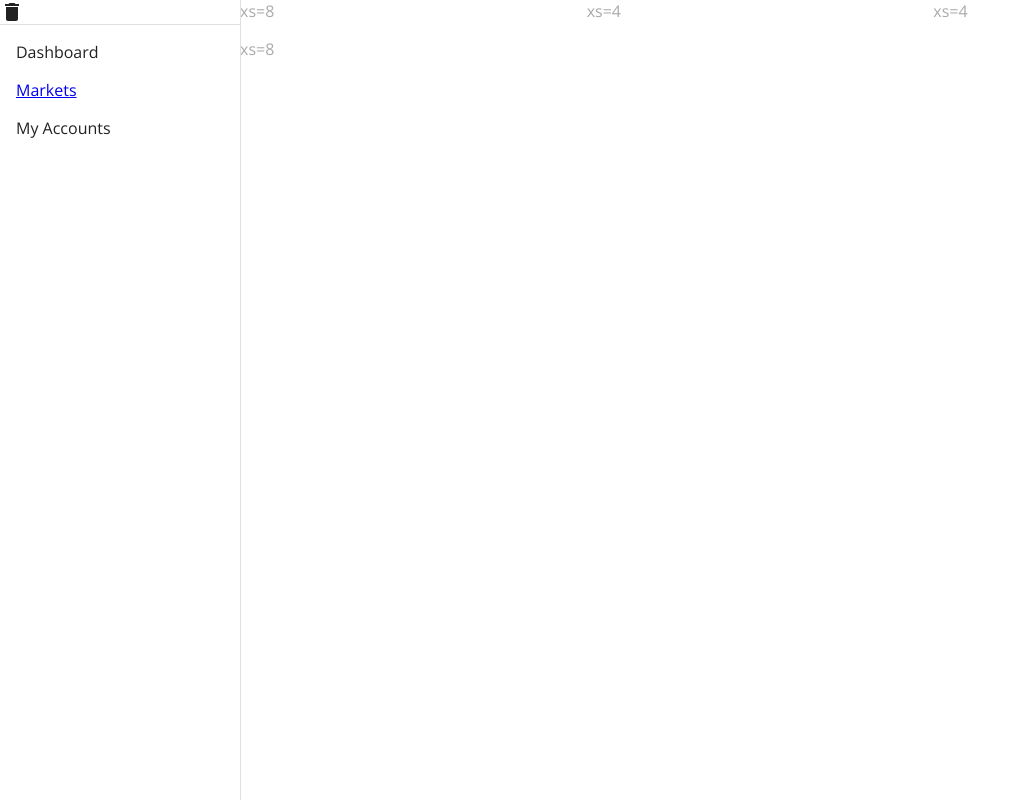
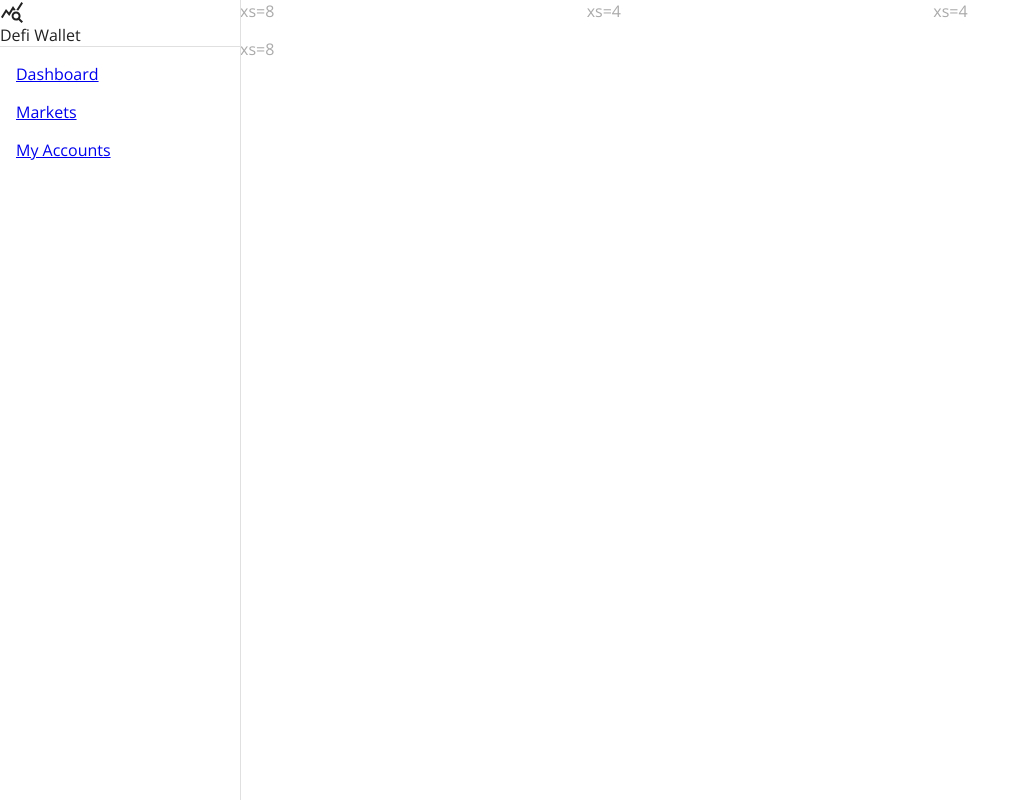
Before and after one commit to KyroC/Defi_Tracker, a React (Create React App) app: page / in a window 1280 px wide. Shown: the whole page, without its empty margins (0-1029 px from the left). Built offline with nearby package versions, Linux system fonts and the light colour scheme.

Commit message:
Updated drawer icon

```diff
--- a/src/components/Navbar.js
+++ b/src/components/Navbar.js
@@ -1,6 +1,6 @@
 import { Drawer, Divider, List, ListItem} from "@mui/material"
 import { Link } from 'react-router-dom';
-import DeleteIcon from '@mui/icons-material/Delete';
+import QueryStatsOutlinedIcon from '@mui/icons-material/QueryStatsOutlined';
 
 let drawerWidth = 240
 
@@ -15,19 +15,25 @@ function Navbar(){
         variant = "permanent"
         anchor = "left"
         >
-        <DeleteIcon />
+        <QueryStatsOutlinedIcon />
+        Defi Wallet
        <Divider />
        <List>
-       <ListItem key="Dashboard">
-          Dashboard
+        <ListItem key="Dashboard">
+          <Link to ={`/`}>
+            Dashboard
+          </Link>
         </ListItem>
+
         <ListItem key="Markets">
           <Link to={`/Markets`}>
           Markets
           </Link>
         </ListItem>
         <ListItem key="My Accounts">
-          My Accounts
+          <Link to={`/Wallets`}>
+            My Accounts
+          </Link>
         </ListItem>
        </List>
       </Drawer>
```
